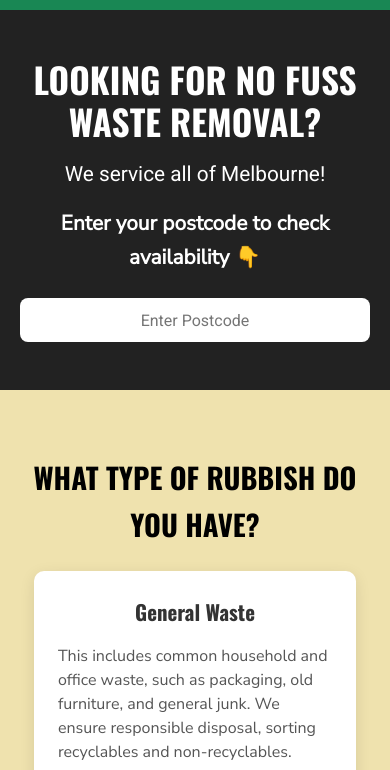
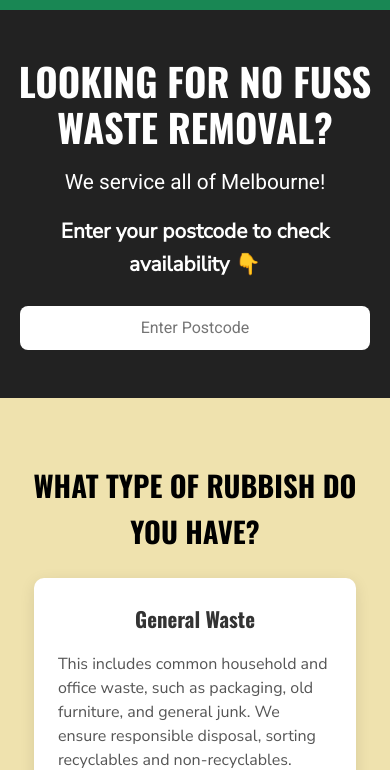
Before and after one commit to mmp03patane/JUNK, a plain HTML site: page index.html in a window 390 px wide. Shown: the part 76-846 px from the top of the page. Drawn offline with nearby package versions, Linux system fonts and the light colour scheme.

Commit message:
Update index.html

```diff
--- a/index.html
+++ b/index.html
@@ -469,7 +469,7 @@
       }
 
       .hero h1 {
-        font-size: 2.2rem; /* Smaller font for mobile heading */
+        font-size: 2.4rem; /* Smaller font for mobile heading */
       }
 
       .hero-location-text {
```
